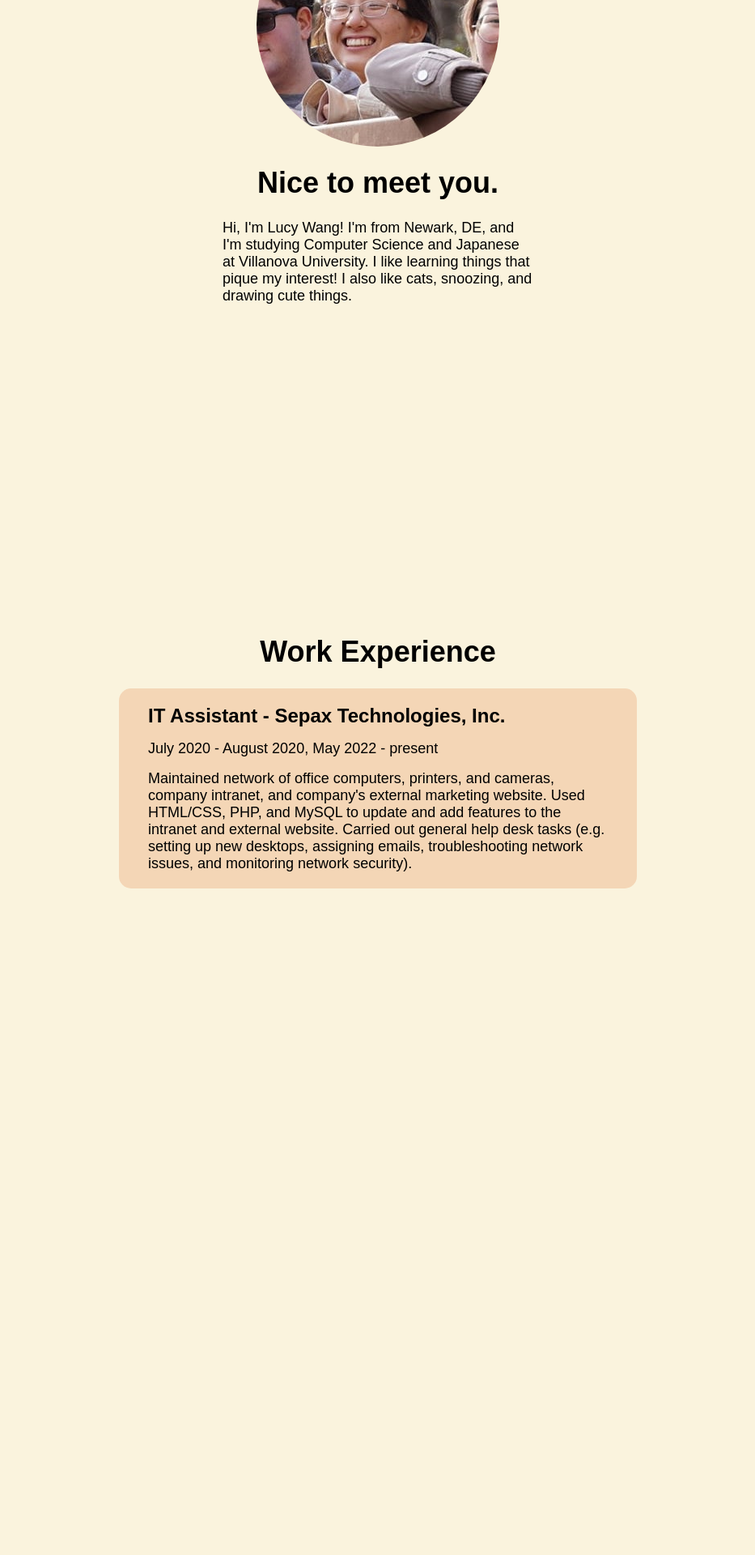
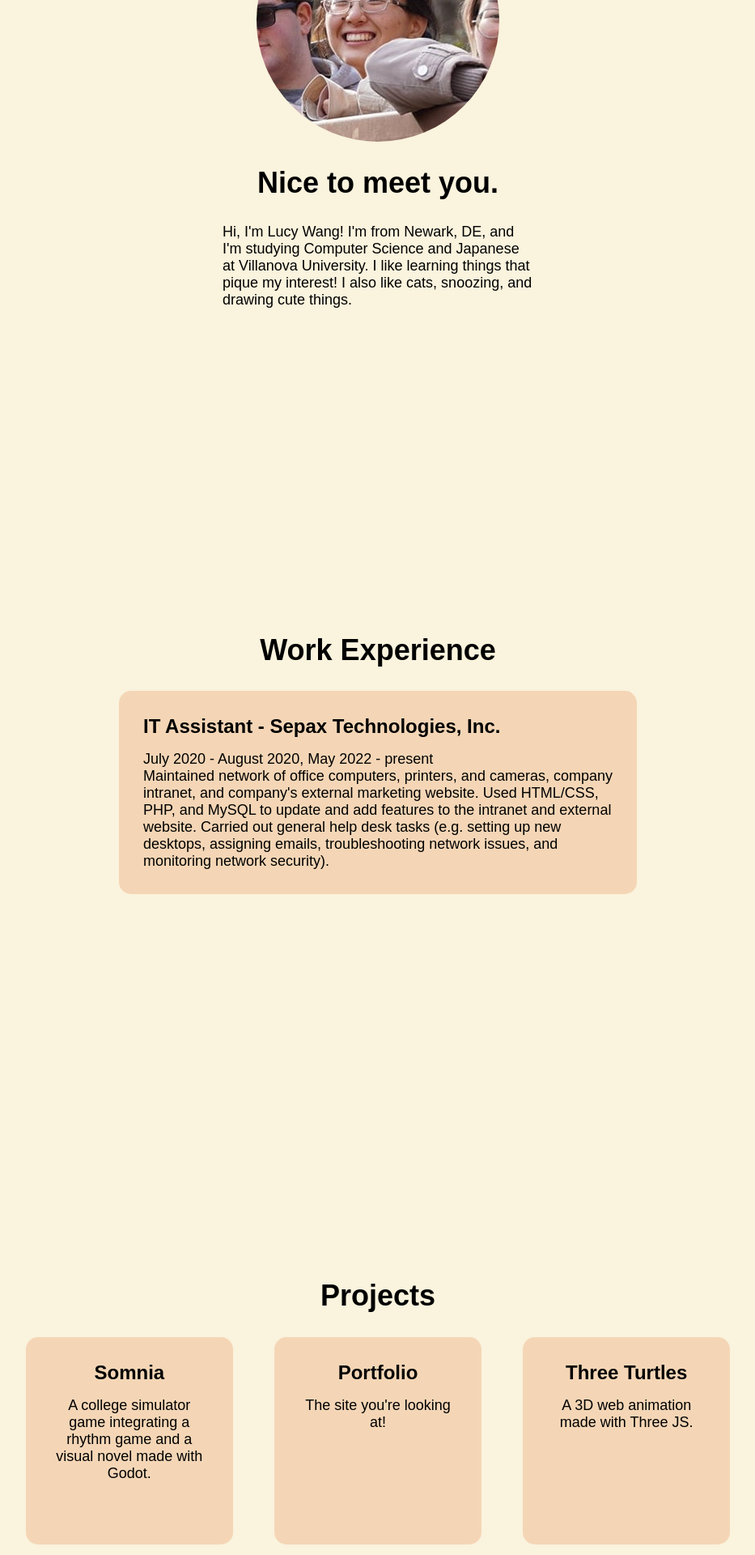
Before and after one commit to gujiguj/dancing-ducks-lucy, a Flask app: page / in a window 1280 px wide. Shown: the part 1080-3000 px from the top of the page at 81% size, without its empty margins (173-1106 px from the left). Before the commit the page ends 2177 px from the top, so only its background shows below. Run offline with Flask 2, Linux system fonts and the light colour scheme; parts of the project's set-up code (start-up, migrations or seed data) failed here and were passed over; some web fonts are replaced.

Commit message:
Add projects section

```diff
--- a/app/__init__.py
+++ b/app/__init__.py
@@ -33,6 +33,23 @@ fellows = {
                 "desc": "Maintained network of office computers, printers, and cameras, company intranet, and company's external marketing website. Used HTML/CSS, PHP, and MySQL to update and add features to the intranet and external website. Carried out general help desk tasks (e.g. setting up new desktops, assigning emails, troubleshooting network issues, and monitoring network security).",
                 "image": "/static/img/sepax.png"
             }
+        ],
+        "projects": [
+            {
+                "name": "Somnia",
+                "desc": "A college simulator game integrating a rhythm game and a visual novel made with Godot.",
+                "technologies": "",
+            },
+            {
+                "name": "Portfolio",
+                "desc": "The site you're looking at!",
+                "technologies": "",
+            },
+            {
+                "name": "Three Turtles",
+                "desc": "A 3D web animation made with Three JS.",
+                "technologies": "",
+            },
         ],
         "hobbies": [
             {
--- a/app/static/styles/styles.css
+++ b/app/static/styles/styles.css
@@ -1,3 +1,7 @@
+html {
+    scroll-behavior: smooth;
+  }
+
 body {
     background-color: #FAF3DD;
     font-family: 'Kantumruy Pro', sans-serif;
@@ -10,17 +14,16 @@ a {
 
 h1 {
     font-size: 48px;
-    margin: 3vh;
+    margin-bottom: 3vh;
 }
 
 h2 {
     font-size: 36px;
-    margin: 3vh;
 }
 
 h3 {
     font-size: 24px;
-    margin: 2vh;
+    margin-bottom: 2vh;
 }
 
 p {
@@ -60,7 +63,7 @@ p {
     color:white;
 }
 
-.intro {
+.flex-container {
     display: flex;
     width: auto;
     height: 100vh;
@@ -69,52 +72,57 @@ p {
     align-items: center;
 }
 
-.intro.links {
+#intro .links {
     display:flex;
     flex-direction: row;
     justify-content: center;
 }
 
-.intro img {
+#intro img {
     width: 40px;
-    margin: 0vw 6px;
+    margin: 0px 8px;
     fill: #5E6472;
 }
 
-.intro img:hover {
+#intro img:hover {
     fill: #AED9E0;
 }
 
-.about {
-    display: flex;
-    flex-direction: column;
-    height: 100vh;
-    justify-content: center;
-    align-items: center;
-}
-
-.about img {
+#about img {
     border-radius: 50%;
 }
 
-.about p {
+#about p {
     width: 30vw;
-}
-
-.experiences {
-    display: flex;
-    flex-direction: column;
-    height: 100vh;
-    justify-content: center;
-    align-items: center;
 }
 
 .experience {
     width: 50vw;
     background-color: #F4D6B6;
     border-radius: 15px;
+    transition: transform 0.5s;
 }
 
-.experience p {
-    margin: 2vh;
+.experience:hover {
+    transform: scale(1.05);
 }
+
+#projects .links {
+    display:flex;
+    flex-direction: row;
+    justify-content: center;
+}
+
+.project {
+    height: 20vw;
+    width: 20vw;
+    text-align: center;
+    background-color: #F4D6B6;
+    margin: 0vw 2vw;
+    border-radius: 15px;
+    transition: transform 0.5s;
+}
+
+.project:hover {
+    transform: scale(1.05);
+}
--- a/app/templates/profile.html
+++ b/app/templates/profile.html
@@ -2,17 +2,17 @@
 
 {% block body %}
 <div>
-    <div id="intro" class="intro">
+    <div id="intro" class="flex-container">
         <h1>Hi! I'm Lucy.</h1>
         <div class="links">
-            <a href=""><img src="/static/img/resume.svg"></a>
             <a href="{{ fellow['github'] }}"><img src="/static/img/githubmark.png"></a>
             <a href="{{ fellow['linkedin'] }}"><img src="/static/img/linkedin.svg"></a>
+            <a href=""><img src="/static/img/resume.svg"></a>
             <a href="mailto:{{ fellow['email'] }}"><img src="/static/img/email.svg"></a>
         </div>
     </div>
 
-    <div id="about" class="about">
+    <div id="about" class="flex-container">
         <img src="{{ fellow['image']}}">
         <h2>Nice to meet you.</h2>
         <p>{{ fellow['about'] }}</p>
@@ -27,11 +27,11 @@
         {% endfor %}
     </div> -->
 
-    <div id="experiences" class="experiences">
+    <div id="experiences" class="flex-container">
         <h2>Work Experience</h2>
         {% for entry in fellow['experience'] %}
             <div class="experience">
-                    <div style="margin: 20px">
+                <div style="margin: 30px">
                     <h3>{{ entry['position'] }} - {{ entry['company'] }}</h3>
                     <p>{{ entry['dates'] }}</p>
                     <p>{{ entry['desc'] }}</p>
@@ -39,5 +39,19 @@
             </div>
         {% endfor %}
     </div>
+
+    <div id="projects" class="flex-container">
+        <h2 style="text-align:center">Projects</h2>
+        <div class="links">
+        {% for project in fellow['projects'] %}
+            <div class="project">
+                <div style="margin: 30px;">
+                    <h3>{{ project['name'] }}</h3>
+                    <p>{{ project['desc'] }}</p>
+                </div>
+            </div>
+        {% endfor %}
+        </div>
+    </div>
 </div>
 {% endblock %}
```
Lines whose indentation alone changed are shown as unchanged.
